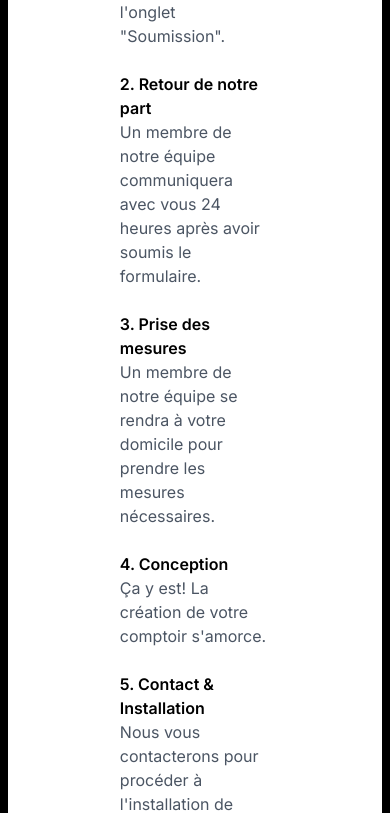
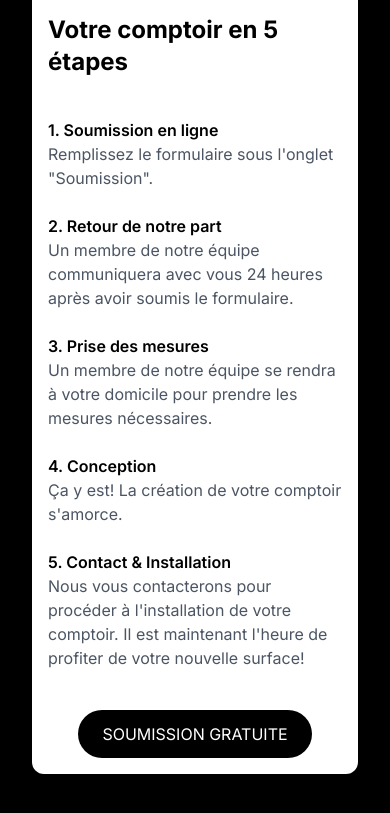
Before and after one commit to merinekh/SurfaceNE, a Next.js app: page / in a window 390 px wide. Shown: the part 919-1732 px from the top of the page. Built offline with nearby package versions, Linux system fonts and the light colour scheme.

Commit message:
Fix Steps Card + responsiveness

```diff
--- a/components/HomeMain.jsx
+++ b/components/HomeMain.jsx
@@ -7,13 +7,20 @@ ProductsBanner;
 const HomeMain = () => {
   return (
     <>
-      <main className="flex justify-center mx-24 px-20">
-        <div className="card bg-white flex rounded-xl mx-20 my-4">
-          <div className="text-content p-28">
-            <h2 className="h2 text-2xl font-bold">
+      <main className="flex flex-col items-center mx-4 sm:mx-8 lg:mx-24 px-4 sm:px-8">
+        <div className="card bg-white flex flex-col md:flex-row rounded-xl my-4 sm:my-8">
+          <div className="image-content relative h-auto">
+            <img
+              src={`/images/project_images/ilot-14inch-2.jpg`}
+              alt={`Image Home Card`}
+              className="w-full h-full object-cover rounded-t-sm rounded-l-md"
+            />
+          </div>
+          <div className="text-content p-4 sm:p-8 flex flex-col items-center">
+            <h2 className="h2 text-2xl font-bold mb-4 sm:mb-6">
               Votre comptoir en 5 étapes
             </h2>
-            <div className="body text-base text-gray-600">
+            <div className="body text-base text-gray-600 mb-4 sm:mb-6">
               <StepComponent
                 stepNumber="1"
                 title="Soumission en ligne"
@@ -39,25 +46,17 @@ const HomeMain = () => {
                 title="Contact & Installation"
                 description="Nous vous contacterons pour procéder à l'installation de votre comptoir. Il est maintenant l'heure de profiter de votre nouvelle surface!"
               />
-              <a
-                href="/pages/contact"
-                className="btn-primary inline-block mt-4 px-6 py-3 rounded-full text-white bg-black hover:bg-gray transition duration-300 ease-in-out"
-              >
-                SOUMISSION GRATUITE
-              </a>
             </div>
-          </div>
-          <div className="image-content flex justify-center items-center">
-            <div className="relative h-full">
-              <img
-                src={`/images/project_images/ilot-14inch-2.jpg`}
-                alt={`Image Home Card`}
-                className="w-auto h-full object-cover rounded-r-xl"
-              />
-            </div>
+            <a
+              href="/pages/contact"
+              className="btn-primary text-center px-6 py-3 rounded-full text-white bg-black hover:bg-gray transition duration-300 ease-in-out"
+            >
+              SOUMISSION GRATUITE
+            </a>
           </div>
         </div>
       </main>
+
       <ProductsBanner />
     </>
   );
```
